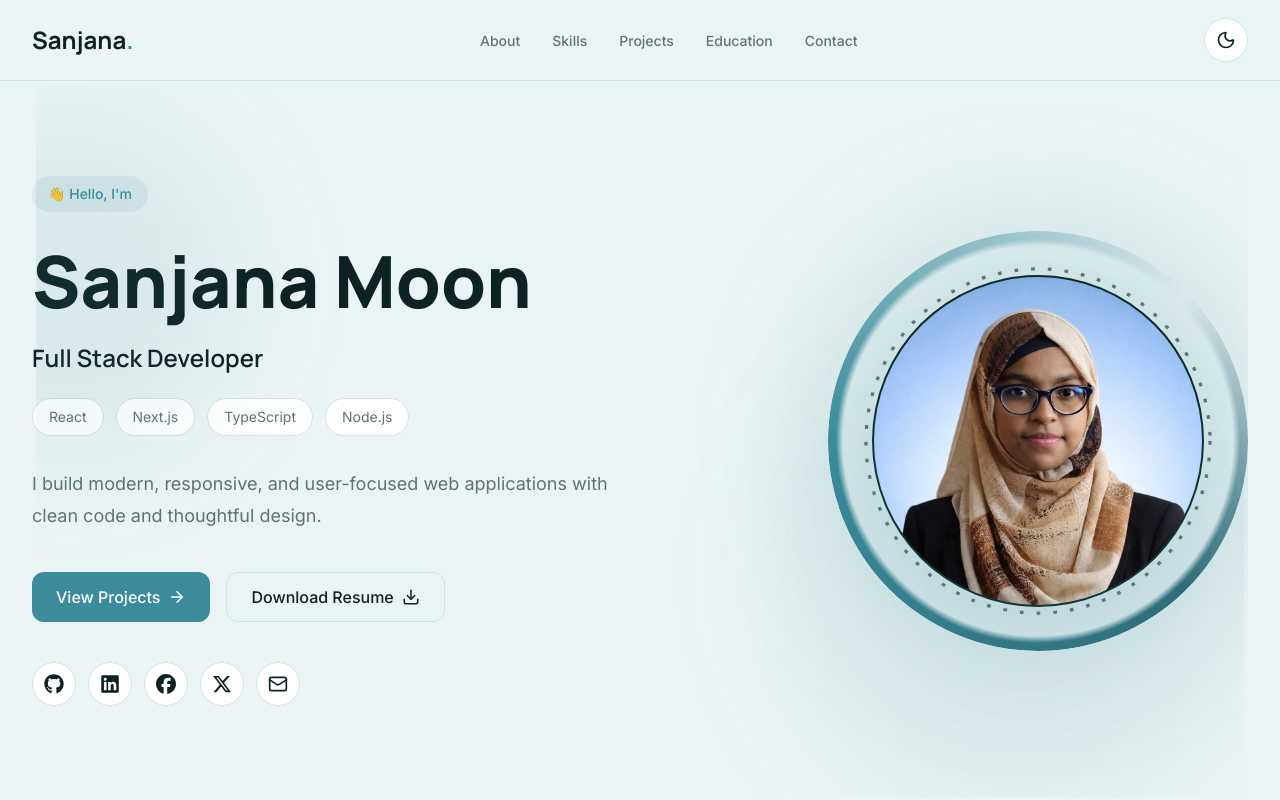
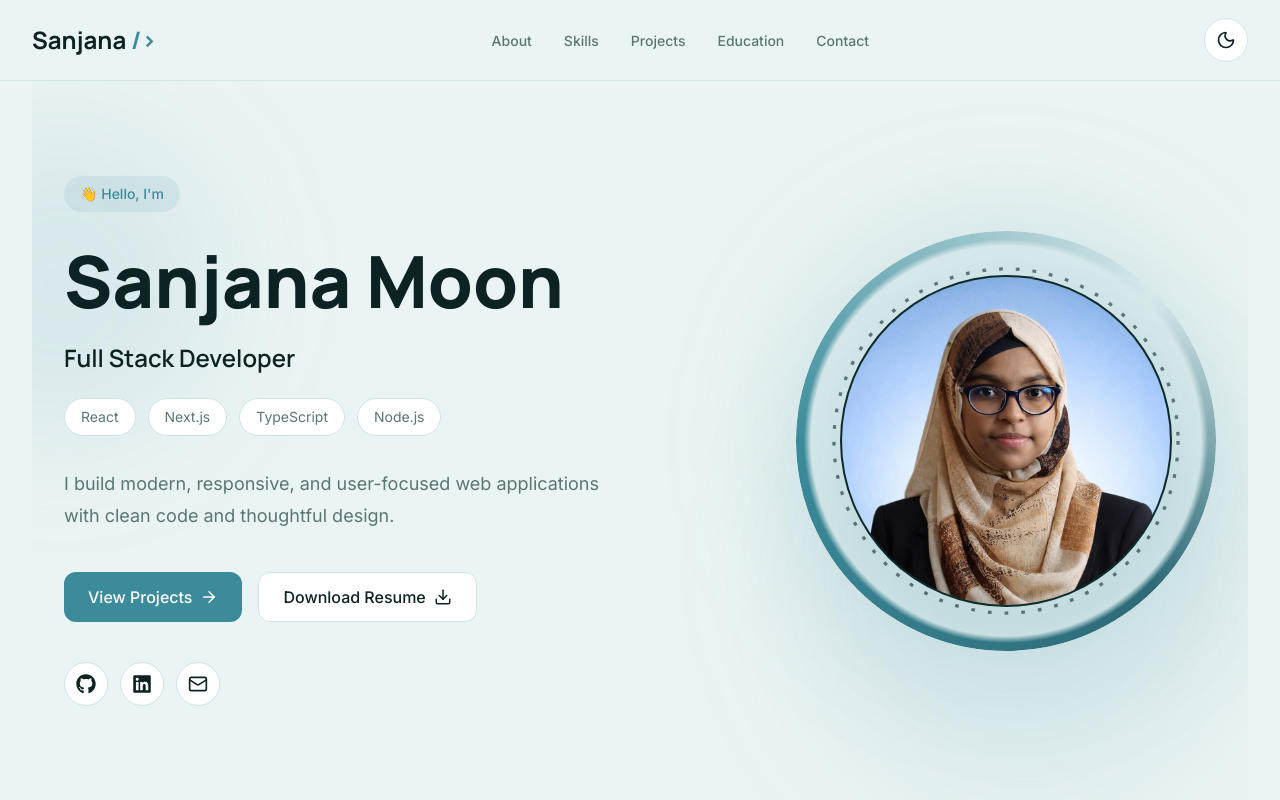
Before and after one commit to sanjana-moon/my-portfolio, a Next.js app: page / in a window 1280 px wide. Shown: the top 800 px of the page. Built offline with nearby package versions, Linux system fonts and the light colour scheme.

Commit message:
Hero section updated

```diff
--- a/src/components/common/SocialLinks.tsx
+++ b/src/components/common/SocialLinks.tsx
@@ -1,55 +1,20 @@
 "use client";
 
 import Link from "next/link";
-import { Mail } from "lucide-react";
-import {
-  FaGithub,
-  FaLinkedin,
-  FaFacebook,
-  FaXTwitter,
-} from "react-icons/fa6";
 
 import socials from "@/data/socials";
 
 export default function SocialLinks() {
-  const items = [
-    {
-      href: socials.github,
-      icon: FaGithub,
-      label: "GitHub",
-    },
-    {
-      href: socials.linkedin,
-      icon: FaLinkedin,
-      label: "LinkedIn",
-    },
-    {
-      href: socials.facebook,
-      icon: FaFacebook,
-      label: "Facebook",
-    },
-    {
-      href: socials.twitter,
-      icon: FaXTwitter,
-      label: "X",
-    },
-    {
-      href: socials.email,
-      icon: Mail,
-      label: "Email",
-    },
-  ];
-
   return (
     <div className="flex items-center gap-3">
-      {items.map(({ href, icon: Icon, label }) => (
+      {socials.map(({ href, icon: Icon, label }) => (
         <Link
           key={label}
           href={href}
           target="_blank"
           rel="noopener noreferrer"
           aria-label={label}
-          className="flex h-11 w-11 items-center justify-center rounded-full border border-border bg-surface text-heading transition-all duration-300 hover:border-primary hover:text-primary hover:-translate-y-1"
+          className="flex h-11 w-11 items-center justify-center rounded-full border border-border bg-surface text-heading transition-all duration-300 hover:-translate-y-1 hover:border-primary hover:text-primary"
         >
           <Icon size={20} />
         </Link>
--- a/src/components/layout/Navbar.tsx
+++ b/src/components/layout/Navbar.tsx
@@ -1,38 +1,46 @@
 "use client";
 
+import { useState } from "react";
 import Link from "next/link";
+import { AnimatePresence, motion } from "framer-motion";
+import { Menu, X } from "lucide-react";
 
 import Container from "@/components/common/Container";
 import ThemeToggle from "@/components/common/ThemeToggle";
 
 const navItems = [
-  { label: "About", href: "#about" },
-  { label: "Skills", href: "#skills" },
-  { label: "Projects", href: "#projects" },
-  { label: "Education", href: "#education" },
-  { label: "Contact", href: "#contact" },
+  { label: "About", href: "/#about" },
+  { label: "Skills", href: "/#skills" },
+  { label: "Projects", href: "/#projects" },
+  { label: "Education", href: "/#education" },
+  { label: "Contact", href: "/#contact" },
 ];
 
 export default function Navbar() {
+  const [open, setOpen] = useState(false);
+
   return (
-    <header className="sticky top-0 z-50 border-b border-border bg-background/80 backdrop-blur-md">
+    <header className="sticky top-0 z-50 border-b border-border bg-background/80 backdrop-blur-xl">
       <Container>
         <nav className="flex h-20 items-center justify-between">
           {/* Logo */}
           <Link
             href="/"
-            className="font-heading text-2xl font-bold text-heading"
+            className="group text-2xl font-bold font-heading"
           >
-            Sanjana<span className="text-primary">.</span>
+            <span className="text-heading transition-colors group-hover:text-primary">
+              Sanjana
+            </span>
+            <span className="text-primary"> /&gt;</span>
           </Link>
 
-          {/* Navigation */}
-          <ul className="hidden items-center gap-8 md:flex">
+          {/* Desktop Navigation */}
+          <ul className="hidden items-center gap-8 lg:flex">
             {navItems.map((item) => (
               <li key={item.label}>
                 <Link
                   href={item.href}
-                  className="text-sm font-medium text-text transition-colors duration-300 hover:text-primary"
+                  className="relative text-sm font-medium text-text transition-colors duration-300 hover:text-primary after:absolute after:-bottom-1 after:left-0 after:h-[2px] after:w-0 after:bg-primary after:transition-all after:duration-300 hover:after:w-full"
                 >
                   {item.label}
                 </Link>
@@ -40,9 +48,47 @@ export default function Navbar() {
             ))}
           </ul>
 
-          {/* Theme */}
-          <ThemeToggle />
+          {/* Right Side */}
+          <div className="flex items-center gap-3">
+            <ThemeToggle />
+
+            {/* Mobile Menu Button */}
+            <button
+              onClick={() => setOpen(!open)}
+              className="rounded-lg p-2 text-heading transition hover:bg-surface lg:hidden"
+              aria-label="Toggle menu"
+            >
+              {open ? <X size={24} /> : <Menu size={24} />}
+            </button>
+          </div>
         </nav>
+
+        {/* Mobile Menu */}
+        <AnimatePresence>
+          {open && (
+            <motion.div
+              initial={{ opacity: 0, y: -15 }}
+              animate={{ opacity: 1, y: 0 }}
+              exit={{ opacity: 0, y: -15 }}
+              transition={{ duration: 0.2 }}
+              className="border-t border-border py-4 lg:hidden"
+            >
+              <ul className="flex flex-col gap-1">
+                {navItems.map((item) => (
+                  <li key={item.label}>
+                    <Link
+                      href={item.href}
+                      onClick={() => setOpen(false)}
+                      className="block rounded-xl px-4 py-3 font-medium text-text transition hover:bg-surface hover:text-primary"
+                    >
+                      {item.label}
+                    </Link>
+                  </li>
+                ))}
+              </ul>
+            </motion.div>
+          )}
+        </AnimatePresence>
       </Container>
     </header>
   );
--- a/src/components/sections/Hero.tsx
+++ b/src/components/sections/Hero.tsx
@@ -1,9 +1,10 @@
 import Image from "next/image";
 import Link from "next/link";
 import { ArrowRight, Download } from "lucide-react";
+
 import Container from "@/components/common/Container";
-import Button from "@/components/common/Button";
 import SocialLinks from "@/components/common/SocialLinks";
+
 import personal from "@/data/personal";
 
 const techStack = ["React", "Next.js", "TypeScript", "Node.js"];
@@ -14,12 +15,15 @@ export default function Hero() {
       id="home"
       className="relative overflow-hidden lg:min-h-[calc(100vh-80px)] lg:flex lg:items-center"
     >
-      <div className="absolute inset-1 z-1 overflow-hidden">
+      {/* Background */}
+      <div className="pointer-events-none absolute inset-0 -z-10 overflow-hidden">
         <div className="absolute -left-32 top-10 h-72 w-72 rounded-full bg-primary/10 blur-3xl md:h-80 md:w-80" />
-        <div className="absolute right-0 bottom-0 h-80 w-80 rounded-full bg-primary/10 blur-3xl md:h-[28rem] md:w-[28rem]" />
+
+        <div className="absolute bottom-0 right-0 h-80 w-80 rounded-full bg-primary/10 blur-3xl md:h-[28rem] md:w-[28rem]" />
       </div>
 
-        <div className="grid items-center gap-12 lg:grid-cols-2 lg:gap-16 py-12 md:py-16 lg:py-20">
+      <Container>
+        <div className="relative z-10 grid items-center gap-12 py-12 md:py-16 lg:grid-cols-2 lg:gap-16 lg:py-20">
 
           {/* Left */}
           <div className="text-center lg:text-left">
@@ -40,7 +44,7 @@ export default function Hero() {
               {techStack.map((item) => (
                 <span
                   key={item}
-                  className="rounded-full border border-border bg-surface px-4 py-2 text-sm text-text transition-colors hover:border-primary hover:text-primary"
+                  className="rounded-full border border-border bg-surface px-4 py-2 text-sm text-text transition hover:border-primary hover:text-primary"
                 >
                   {item}
                 </span>
@@ -51,39 +55,46 @@ export default function Hero() {
               {personal.tagline}
             </p>
 
+            {/* Buttons */}
             <div className="mt-10 flex flex-wrap justify-center gap-4 lg:justify-start">
-              <Link
-                href="#projects"
-                className="inline-flex items-center justify-center rounded-xl bg-primary px-6 py-3 font-medium text-white transition-all duration-300 hover:bg-primary-hover"
-              >
-                View Projects
-                <ArrowRight className="ml-2" size={18} />
-              </Link>
+              {personal.buttons.map((button) => (
+                <Link
+                  key={button.label}
+                  href={button.href}
+                  target={button.target}
+                  rel={
+                    button.target === "_blank"
+                      ? "noopener noreferrer"
+                      : undefined
+                  }
+                  className={
+                    button.variant === "primary"
+                      ? "inline-flex items-center rounded-xl bg-primary px-6 py-3 font-medium text-white transition hover:bg-primary-hover"
+                      : "inline-flex items-center rounded-xl border border-border bg-surface px-6 py-3 font-medium text-heading transition hover:border-primary hover:text-primary"
+                  }
+                >
+                  {button.label}
 
-              <Link
-                href={personal.resume}
-                target="_blank"
-                rel="noopener noreferrer"
-                className="inline-flex items-center justify-center rounded-xl border border-border bg-transparent px-6 py-3 font-medium text-heading transition-all duration-300 hover:bg-surface"
-              >
-                Download Resume
-                <Download className="ml-2" size={18} />
-              </Link>
+                  {button.variant === "primary" ? (
+                    <ArrowRight className="ml-2" size={18} />
+                  ) : (
+                    <Download className="ml-2" size={18} />
+                  )}
+                </Link>
+              ))}
             </div>
 
             <div className="mt-10 flex justify-center lg:justify-start">
               <SocialLinks />
             </div>
+          </div>
 
-          </div>
           {/* Right */}
           <div className="flex justify-center lg:justify-end">
             <div className="relative flex h-[280px] w-[280px] items-center justify-center sm:h-[320px] sm:w-[320px] md:h-[360px] md:w-[360px] lg:h-[420px] lg:w-[420px]">
 
-              {/* Ambient Glow */}
               <div className="absolute inset-0 rounded-full bg-primary/20 blur-3xl" />
 
-              {/* Gradient Outer Ring */}
               <div
                 className="absolute inset-0 rounded-full"
                 style={{
@@ -95,10 +106,9 @@ export default function Hero() {
                     "radial-gradient(farthest-side, transparent calc(100% - 15px), #fff calc(100% - 8px))",
                 }}
               />
-              {/* White/Dark Ring */}
+
               <div className="absolute inset-[10px] rounded-full bg-bg" />
 
-              {/* Dotted Ring */}
               <svg
                 className="absolute inset-[24px] h-auto w-auto animate-spin-slow"
                 viewBox="0 0 400 400"
@@ -115,12 +125,9 @@ export default function Hero() {
                 />
               </svg>
 
-              {/* Larger Inner Circle */}
               <div className="absolute inset-[44px] rounded-full bg-[#0F2C2C] shadow-inner" />
 
-              {/* Profile Image */}
               <div className="relative z-10 h-[78%] w-[78%] overflow-hidden rounded-full">
-
                 <Image
                   src={personal.image}
                   alt={personal.name}
@@ -133,9 +140,12 @@ export default function Hero() {
                   className="object-cover object-top scale-105"
                 />
               </div>
+
             </div>
           </div>
+
         </div>
+      </Container>
     </section>
   );
 }
--- a/src/data/personal.ts
+++ b/src/data/personal.ts
@@ -11,6 +11,19 @@ const personal = {
   education: "Undergraduate in B.Sc. Honours in Computer Science & Technology",
   resume: "/resume.pdf",
   image: "/images/profile.jpg",
+  buttons: [
+    {
+      label: "View Projects",
+      href: "/#projects",
+      variant: "primary",
+    },
+    {
+      label: "Download Resume",
+      href: "/resume.pdf",
+      variant: "secondary",
+      target: "_blank",
+    },
+  ],
 };
 
 export default personal;
--- a/src/data/socials.ts
+++ b/src/data/socials.ts
@@ -1,13 +1,26 @@
-const socials = {
-  github: "https://github.com/sanjana-moon",
+import {
+  FaGithub,
+  FaLinkedin,
+} from "react-icons/fa6";
 
-  linkedin: "https://www.linkedin.com/in/sanjana-moon-6956863b4",
+import { Mail } from "lucide-react";
 
-  facebook: "https://facebook.com/yourusername",
-
-  twitter: "https://twitter.com/yourusername",
-
-  email: "mailto:sanjanamoonliya@gmail.com",
-};
+const socials = [
+  {
+    label: "GitHub",
+    href: "https://github.com/sanjana-moon",
+    icon: FaGithub,
+  },
+  {
+    label: "LinkedIn",
+    href: "https://linkedin.com/in/sanjana-moon",
+    icon: FaLinkedin,
+  },
+  {
+    label: "Email",
+    href: "mailto:sanjanamoonliya@gmail.com",
+    icon: Mail,
+  },
+];
 
 export default socials;
```
